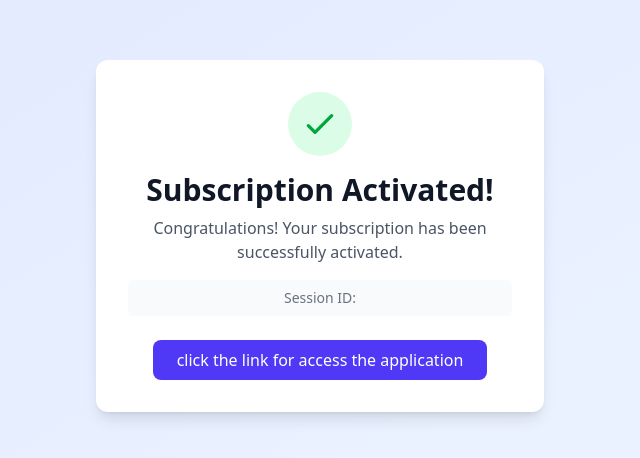
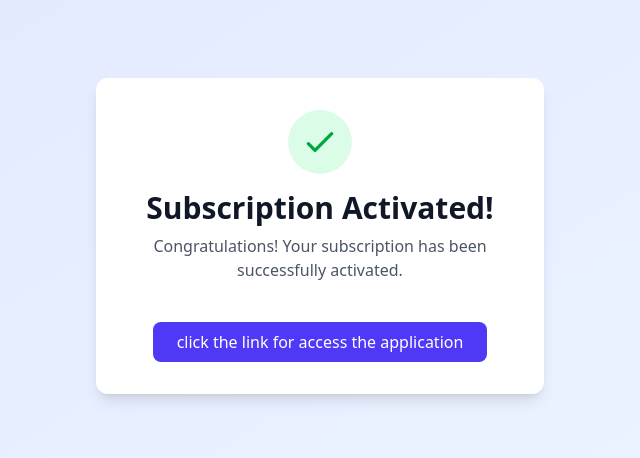
Before and after one commit to ifaceh0/Subscription_Frontend, a React (Vite) app: page /success in a window 1280 px wide. Shown: the part 164-622 px from the top of the page, without its empty margins (320-960 px from the left). Built offline with nearby package versions, Linux system fonts and the light colour scheme.

Commit message:
chanege success

```diff
--- a/src/components/Success.jsx
+++ b/src/components/Success.jsx
@@ -32,9 +32,9 @@ const Success = () => {
           <p className="text-gray-600 mb-4">
             Congratulations! Your subscription has been successfully activated.
           </p>
-          <p className="text-sm text-gray-500 bg-gray-50 p-2 rounded-md">
+          {/* <p className="text-sm text-gray-500 bg-gray-50 p-2 rounded-md">
             Session ID: <span className="font-mono">{sessionId}</span>
-          </p>
+          </p> */}
           <button
             className="mt-6 px-6 py-2 bg-indigo-600 text-white rounded-lg hover:bg-indigo-700 transition-colors duration-200"
             onClick={() => window.location.href = '/dashboard'}
```
